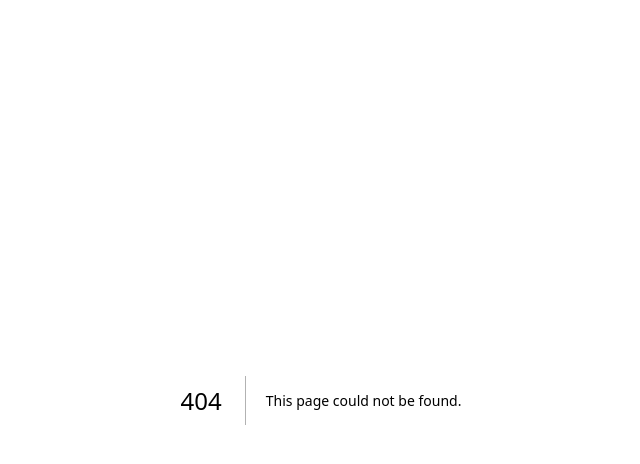
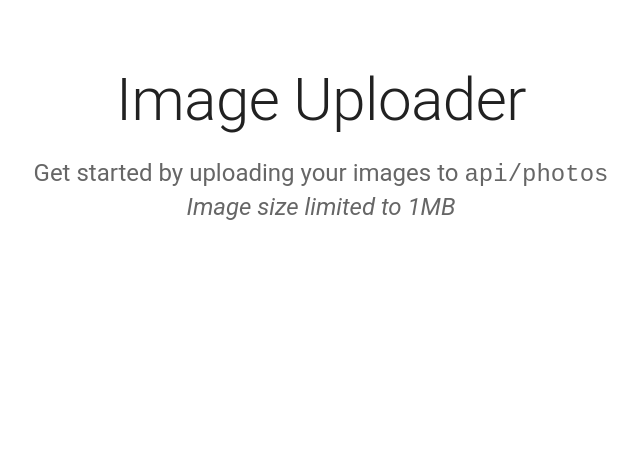
Before and after one commit to danilobatson/photograph-grid, a Next.js app: page /components/PageInfo in a window 1280 px wide. Before the commit this address had no page. Shown: the top 464 px of the page, without its empty margins (319-959 px from the left). Built offline with nearby package versions, Linux system fonts and the light colour scheme.

Commit message:
adds PageInfo component

```diff
--- /dev/null
+++ b/pages/components/PageInfo.tsx
@@ -0,0 +1,37 @@
+import React from 'react';
+import styles from '../../styles/Home.module.css';
+import Container from '@mui/material/Container';
+import Typography from '@mui/material/Typography';
+
+const PageInfo: React.FC = () => {
+  return (
+    <Container
+      disableGutters
+      maxWidth='sm'
+      component='main'
+      sx={{ pt: 8, pb: 6 }}
+    >
+      <Typography
+        component='h1'
+        variant='h2'
+        align='center'
+        color='text.primary'
+        gutterBottom
+      >
+        Image Uploader
+      </Typography>
+      <Typography
+        variant='h5'
+        align='center'
+        color='text.secondary'
+        component='p'
+      >
+        Get started by uploading your images to <code>api/photos</code>
+        <br />
+        <em>Image size limited to 1MB</em>
+      </Typography>
+    </Container>
+  );
+};
+
+export default PageInfo;
--- a/pages/components/index.ts
+++ b/pages/components/index.ts
@@ -5,11 +5,13 @@ import InputUpload from './InputUpload';
 import Description from './Description';
 import ImageSearch from './ImageSearch';
 import ImageCardUpload from './ImageCardUpload';
+import PageInfo from './PageInfo';
 
 export {
   ImageGrid,
   ImageSearch,
   ImageCardUpload,
+  PageInfo,
   Description,
   ImageUpload,
   ImageUpload2,
```
Also changed, not shown: pages/pricing.tsx (+2 -26 lines).
